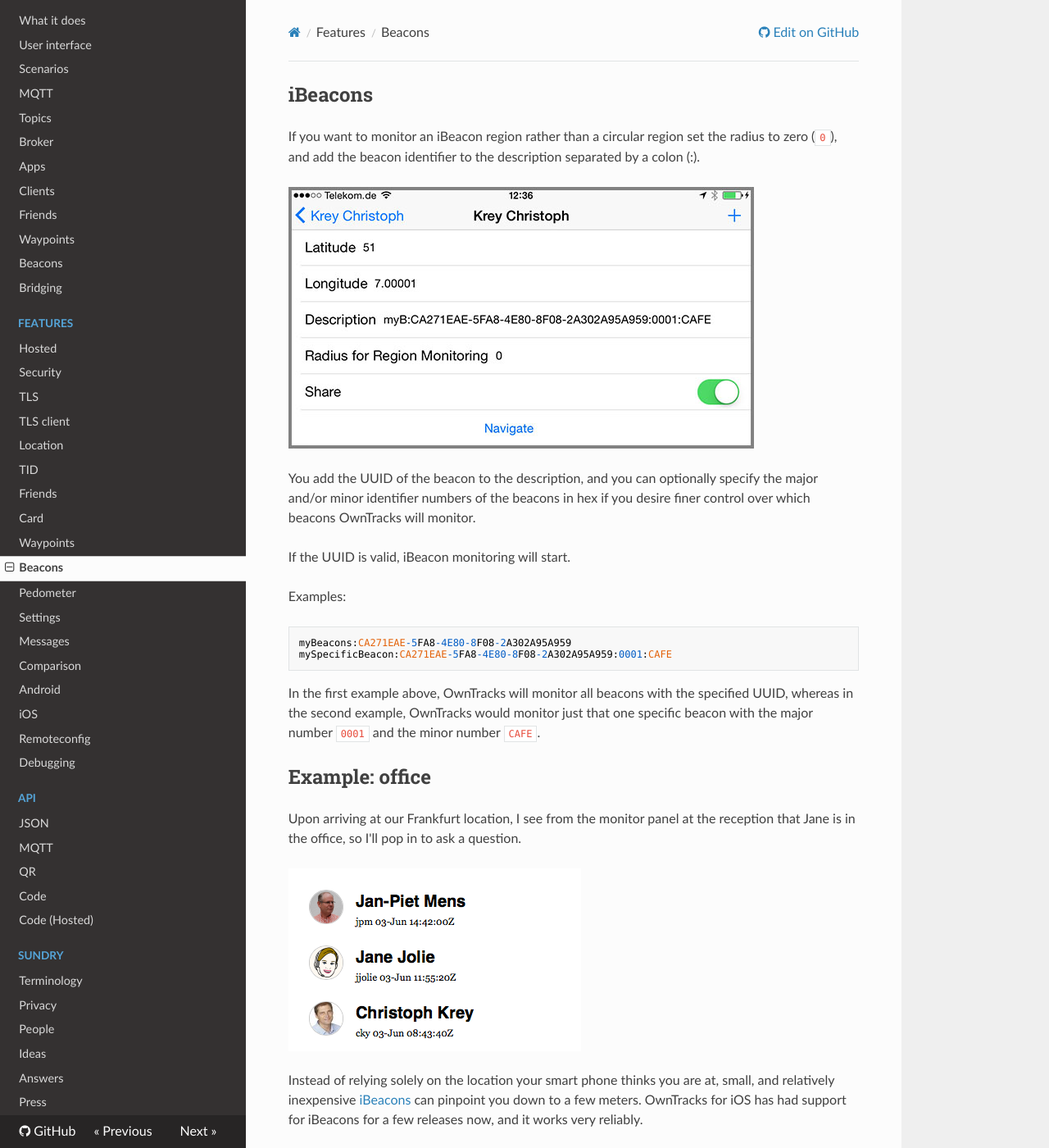
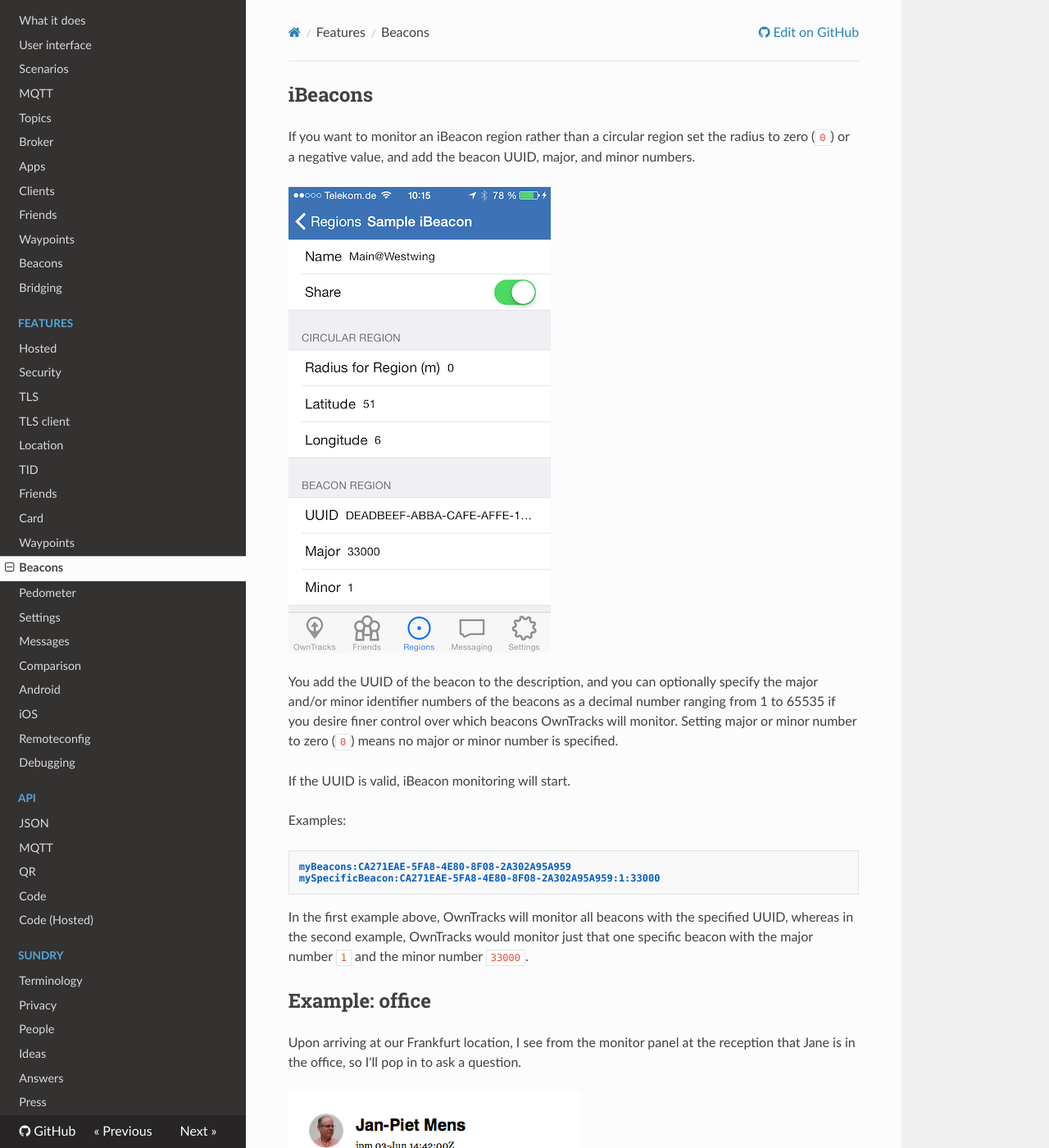
Before and after one commit to owntracks/booklet, an MkDocs documentation site: the page built from docs/features/beacons.md, in a window 1280 px wide and 1400 px high. Shown: the whole window at 82% size. Built offline with MkDocs 1.6.1, drawn with Linux system fonts in a browser that asks for light colours; nearby versions of some CDN libraries; old or Windows-style settings are respelled for this version of MkDocs; some of the changed text lies outside the part shown.

Commit message:
[FIX] correct and update iBeacon setup UI owntracks/ios#326

````diff
--- a/docs/features/beacons.md
+++ b/docs/features/beacons.md
@@ -1,13 +1,13 @@
 ## iBeacons
 
 If you want to monitor an iBeacon region rather than a circular region set the
-radius to zero (`0`), and add the beacon identifier to the description
-separated by a colon (:).
+radius to zero (`0`) or a negative value, and add the beacon UUID, major, and minor numbers.
 
 ![Beacon configuration](images/b-waypoint-config-ibeacon.jpg)
 
 You add the UUID of the beacon to the description, and you can optionally specify the major and/or
-minor identifier numbers of the beacons in hex if you desire finer control over which beacons OwnTracks will monitor.
+minor identifier numbers of the beacons as a decimal number ranging from 1 to 65535 if you desire finer control over which beacons OwnTracks will monitor.
+Setting major or minor number to zero (`0`) means no major or minor number is specified.
 
 If the UUID is valid, iBeacon monitoring will start.
 
@@ -15,11 +15,11 @@ Examples:
 
 ```
 myBeacons:CA271EAE-5FA8-4E80-8F08-2A302A95A959
-mySpecificBeacon:CA271EAE-5FA8-4E80-8F08-2A302A95A959:0001:CAFE
+mySpecificBeacon:CA271EAE-5FA8-4E80-8F08-2A302A95A959:1:33000
 ```
 
 In the first example above, OwnTracks will monitor all beacons with the specified UUID, whereas
-in the second example, OwnTracks would monitor just that one specific beacon with the major number `0001` and the minor number `CAFE`.
+in the second example, OwnTracks would monitor just that one specific beacon with the major number `1` and the minor number `33000`.
 
 ## Example: office
 
@@ -72,7 +69,7 @@ We publish these [events as JSON](../tech/json.md) via MQTT to the MQTT broker t
 {
     "_type": "transition",
     "acc": 65,
-    "desc": "*Main@WestWing",
+    "desc": "Main@WestWing",
     "event": "enter",
     "lat": 2.2222,
     "lon": 1.1111,
@@ -90,7 +87,13 @@ To summarize: OwnTracks can monitor beacons by configuring it either with:
 * a _UUID_ with a _major_ number: the app would report iBeacons with the specified UUID and exactly that _major_ number
 * all three: the _UUID_, the _major_ and _minor_ numbers, in which case the app reports events on precisely that beacon.
 
+## Notes
+
 The app recognizes the beacon typically within 10 seconds, which is a typical beacon-publishing frequency, and this is very good for presence detection.
+
+If you use a `-` as the first character in your Waypoint description e.g. `-MyBeacon`, the app will ignore short disruptions of the connection to the beacon (hold down).
+
+Setting the radius to a negative value (e.g. `-1`), the app will update the location coordinates of the waypoint on each enter/leave event. This update will be transmitted to the broker when the `share` option is on and will be reflected on your map screen. You may use this to keep track of moveable items as luggage or your car.
 
 
   [blukii]: http://www.blukii.com/beacons_en.html
````
Also changed, not shown: other parts of docs/features/beacons.md (+3 -6 lines), docs/guide/beacons.md (+1 -0 lines), docs/features/images/b-waypoint-config-ibeacon.jpg.
